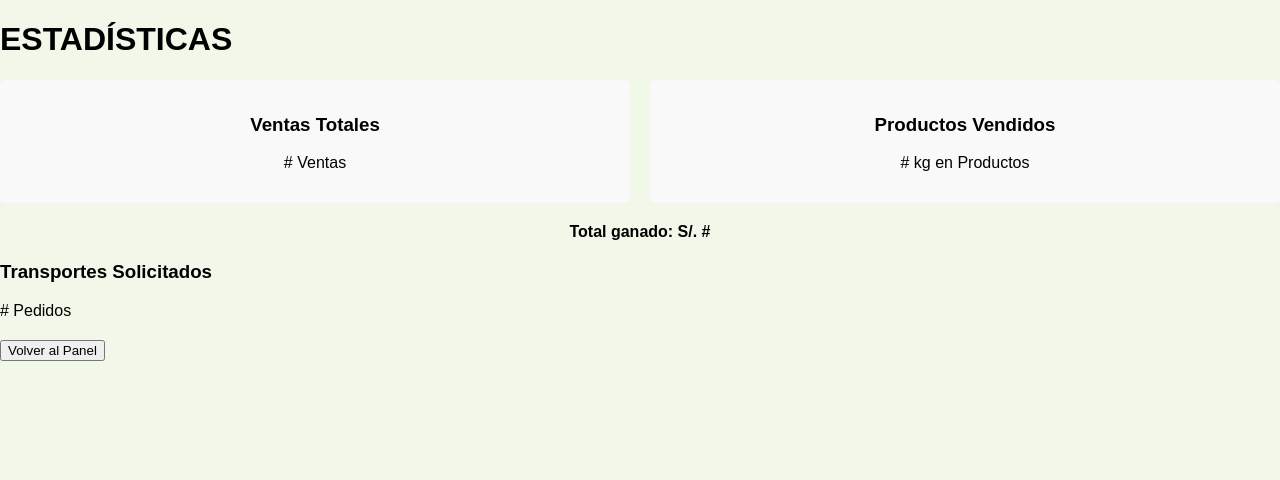
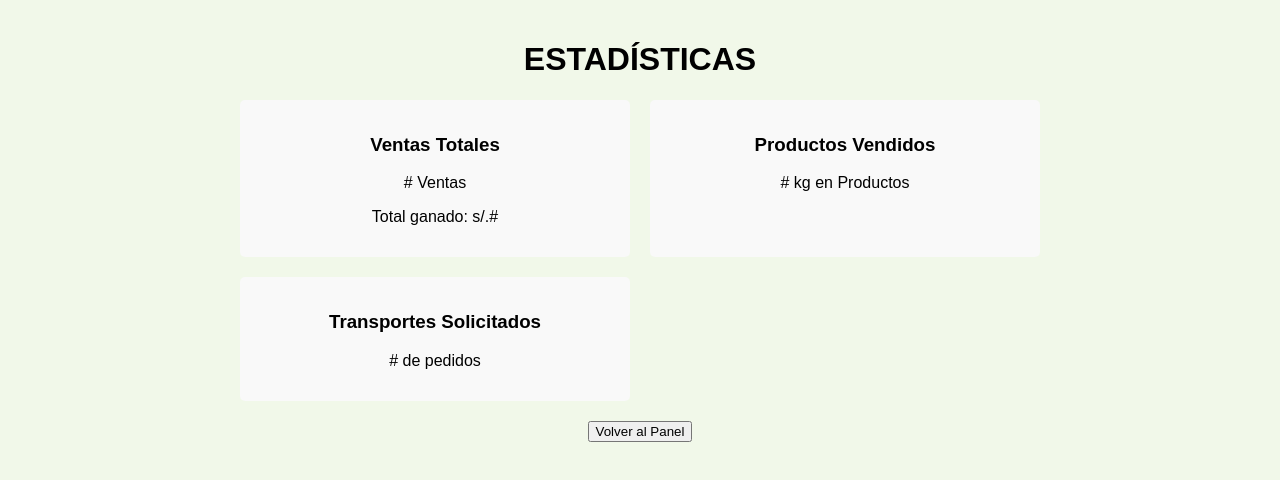
Before and after one commit to DanielV06/GreenlogistApps, a Vue app: page /panel-estadisticas in a window 1280 px wide. Shown: the top 480 px of the page. Built offline with nearby package versions, Linux system fonts and the light colour scheme; the HTML template or start-up script is replaced by a standard one.

Commit message:
Update estadisticas.vue
actualizacion

```diff
--- a/src/views/estadisticas.vue
+++ b/src/views/estadisticas.vue
@@ -1,26 +1,22 @@
 <template>
-  <div class="container">
-    <h1>ESTADÍSTICAS</h1>
+  <div class="stats-container">
+    <h1 class="stats-title">ESTADÍSTICAS</h1>
 
-    <div class="content">
+    <div class="stats-content">
       <div class="stats-grid">
         <div class="stat-card">
           <h3>Ventas Totales</h3>
           <p># Ventas</p>
+          <p>Total ganado: s/.#</p>
         </div>
         <div class="stat-card">
           <h3>Productos Vendidos</h3>
           <p># kg en Productos</p>
         </div>
-      </div>
-
-      <div class="total-earned">
-        <p>Total ganado: S/. #</p>
-      </div>
-
-      <div class="transport">
-        <h3>Transportes Solicitados</h3>
-        <p># Pedidos</p>
+        <div class="stat-card">
+          <h3>Transportes Solicitados</h3>
+          <p># de pedidos</p>
+        </div>
       </div>
 
       <div class="buttons">
@@ -42,6 +38,12 @@ export default {
 </script>
 
 <style scoped>
+.stats-container {
+  max-width: 800px;
+  margin: 0 auto;
+  padding: 20px;
+  text-align: center;
+}
 .stats-grid {
   display: grid;
   grid-template-columns: 1fr 1fr;
```
